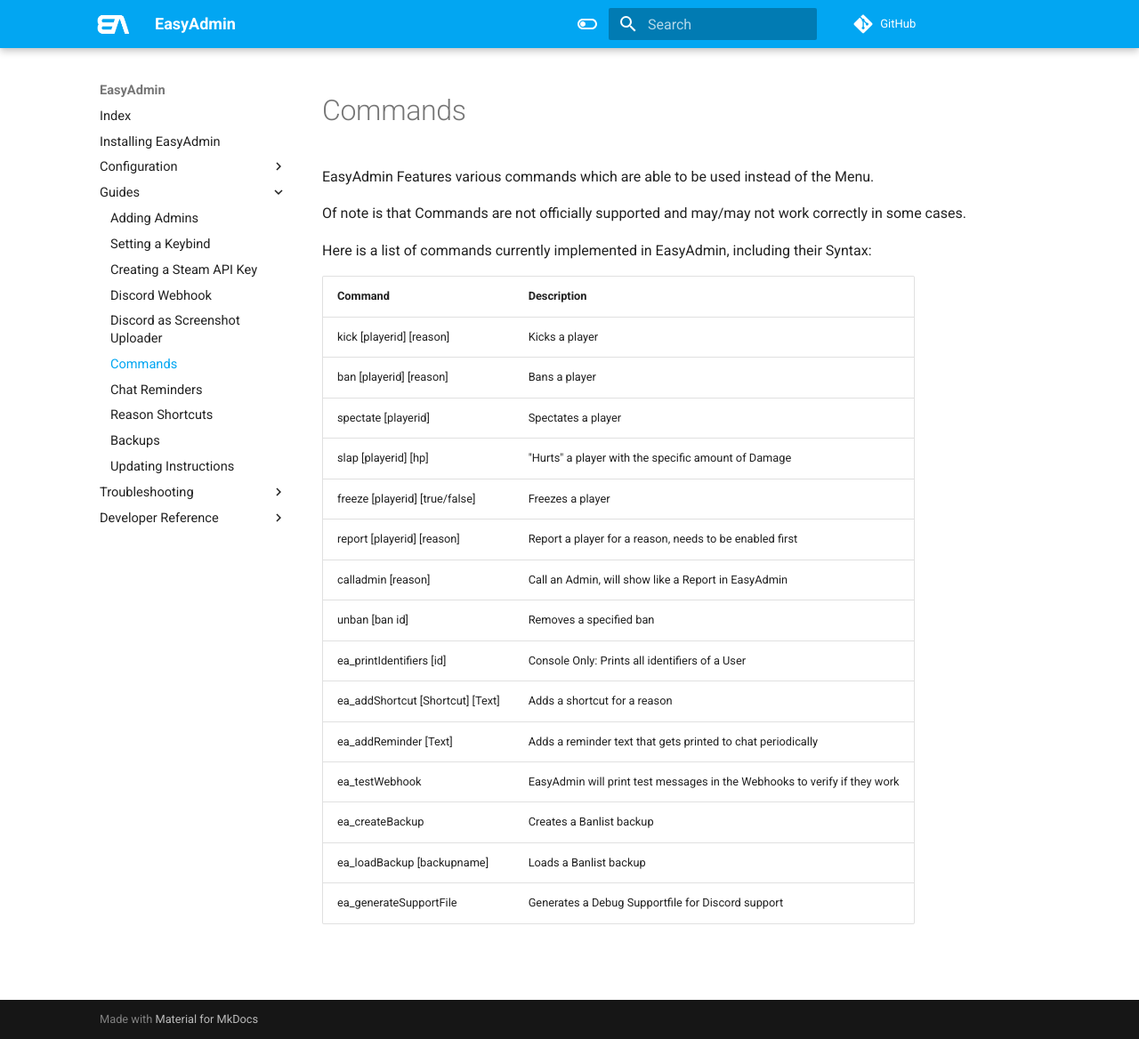
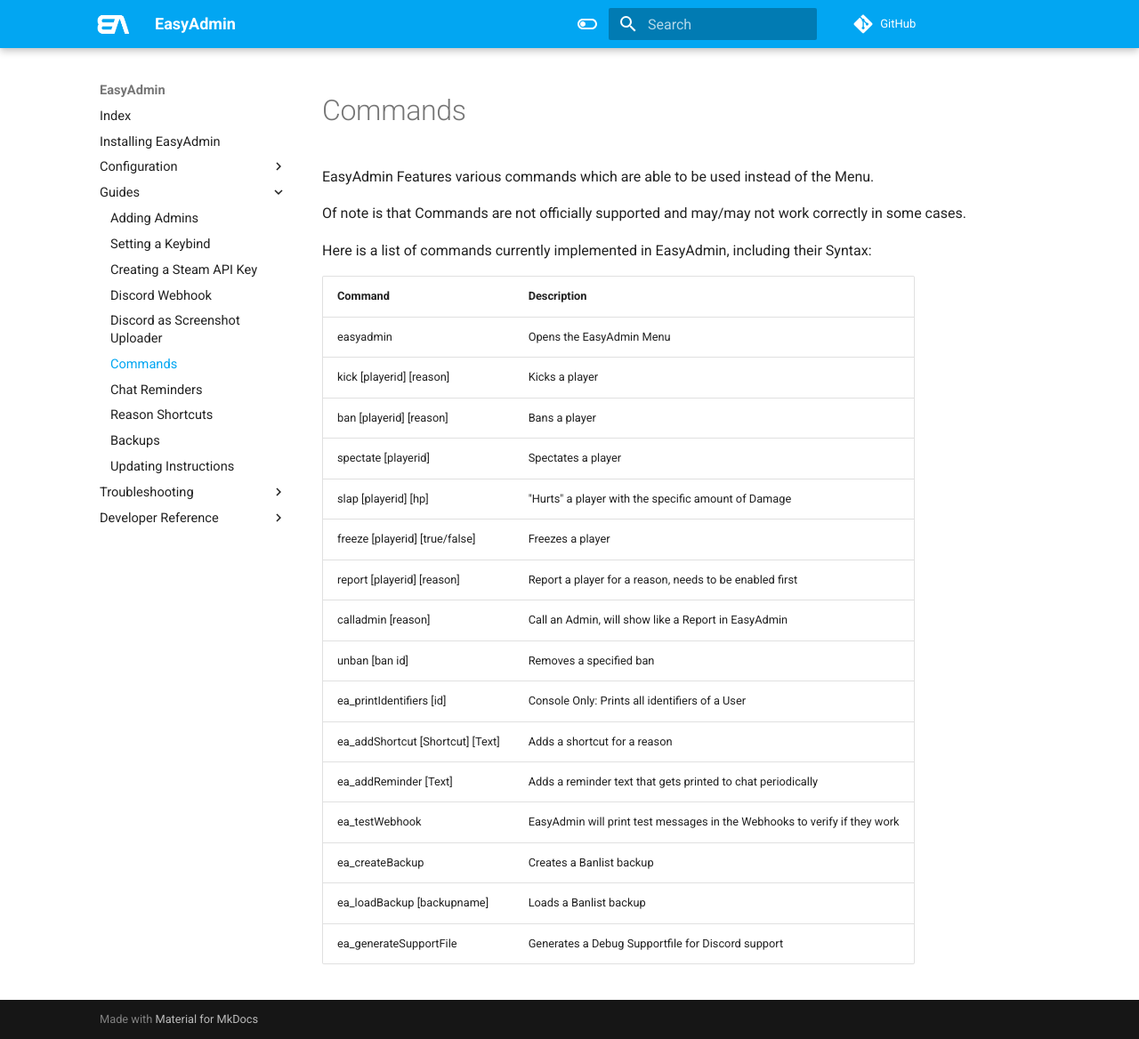
Before and after one commit to Blumlaut/EasyAdmin-docs, an MkDocs documentation site: the page built from docs/commands.md, in a window 1280 px wide and 1168 px high. Shown: the whole window at 89% size. Built offline with MkDocs 1.6.1 and Material for MkDocs 9.7.7, drawn with Linux system fonts in a browser that asks for light colours; comment, search, counter and statistics services are not loaded.

Commit message:
Update commands.md

```diff
--- a/docs/commands.md
+++ b/docs/commands.md
@@ -10,6 +10,7 @@ Here is a list of commands currently implemented in EasyAdmin, including their S
 
 |         Command          |                                                  Description                                                   |
 |-----------------------------|----------------------------------------------------------------------------------------------------------------|
+| easyadmin | Opens the EasyAdmin Menu |
 | kick [playerid] [reason]       | Kicks a player |
 | ban [playerid] [reason]        | Bans a player |
 | spectate [playerid]            | Spectates a player |
```
